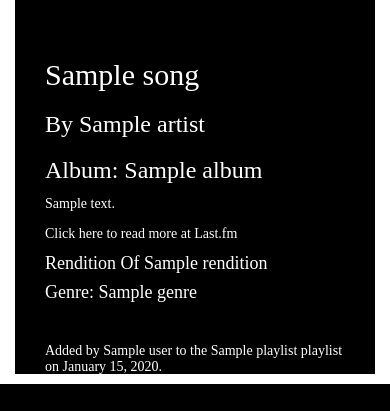
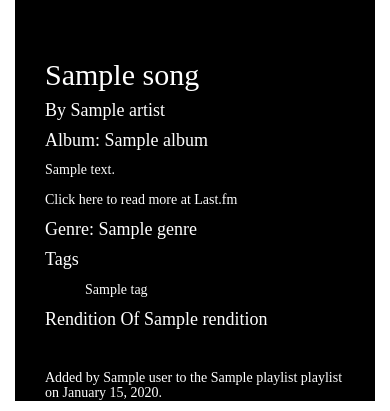
Before and after one commit to ianagpawa/catalog, a Flask app: template templates/single.html in a window 390 px wide. Shown: the part 803-1214 px from the top of the page. Before the commit the page ends 1187 px from the top, so only its background shows below. Run offline with Flask 2, Linux system fonts and the light colour scheme; the template is opened without the code that fills it: most values are stand-ins (such as "Sample title", 1, 10 or a date in 2020); parts of the project's set-up code (start-up, migrations or seed data) failed here and were passed over; some libraries are stand-ins or nearby versions; some web fonts are replaced.

Commit message:
refactor: Updated layout for retrieved song info, add tags

```diff
--- a/templates/single.html
+++ b/templates/single.html
@@ -19,38 +19,54 @@
    {% endif %}
 
 
-    <div class='col-md-4 col-md-offset-2 text-left single-info'>
-        <h2 class='white-letter'>{{song.title}}</h2>
-        <h3 class='white-letter'>By {{song.artist}}</h3>
+    <div class='col-md-4 col-md-offset-2 text-left white-letter single-info'>
+        <h2>{{song.title}}</h2>
+        <h4>By {{song.artist}}</h4>
         {% if retrieved_info %}
-            {% if retrieved_info.album and retrieved_info.album_link %}
-            <h3><a class='white-letter' href='{{retrieved_info.album_link}}' target='_blank'>
-                Album: {{retrieved_info.album}}
-            </a></h3>
+            {% if retrieved_info.album %}
+                {% if retrieved_info.album_link %}
+                <h4><a class='white-letter' href='{{retrieved_info.album_link}}' target='_blank'>
+                    Album: {{retrieved_info.album}}
+                </a></h4>
+                {% else %}
+                <h3>Album: {{retrieved_info.album}}</h3>
+                {% endif %}
             {% endif %}
 
             {% if retrieved_info.wiki_summary %}
-                <p class='white-letter'>{{retrieved_info.wiki_summary}}</p>
+                <p>{{retrieved_info.wiki_summary}}</p>
             {% else %}
                 {% if retrieved_info.wiki_content %}
-                <p class='white-letter'>{{retrieved_info.wiki_content}}</p>
+                <p>{{retrieved_info.wiki_content}}</p>
                 {% endif %}
             {% endif %}
+
             {% if retrieved_info.song_url %}
             <a class='white-letter' href='{{retrieved_info.song_url}}' target='_blank'>
                 Click here to read more at Last.fm
             </a>
             {% endif %}
+
         {% endif %}
 
+
+        {% if song.genre %}
+        <h4>Genre: {{song.genre}}</h4>
+        {% endif %}
+        {% if retrieved_info.tags %}
+        <h4>Tags</h4>
+        <ul>
+            {% for tag in retrieved_info.tags %}
+            <li class='white-letter inline'>{{tag.name}}</li>
+            {% endfor %}
+        </ul>
+        {% endif %}
         {% if song.rendition %}
-        <h4 class='white-letter'>Rendition Of {{song.rendition}}</h4>
-        {% endif %}
-        {% if song.genre %}
-        <h4 class='white-letter'>Genre: {{song.genre}}</h4>
+        <h4>Rendition Of {{song.rendition}}</h4>
         {% endif %}
         <br>
-        <h5 class='white-letter'>Added by {{song.user.name}} to the {{song.playlist.name}} playlist on {{song.time_created.strftime("%B %d, %Y")}}.</h5>
+        <h5>Added by {{song.user.name}} to the {{song.playlist.name}} playlist on {{song.time_created.strftime("%B %d, %Y")}}.</h5>
+
     </div>
 </div>
 {% endblock %}
```
